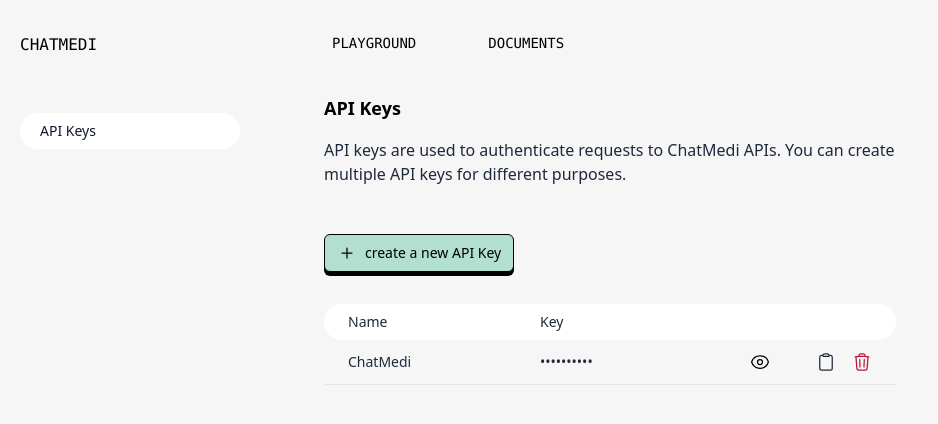
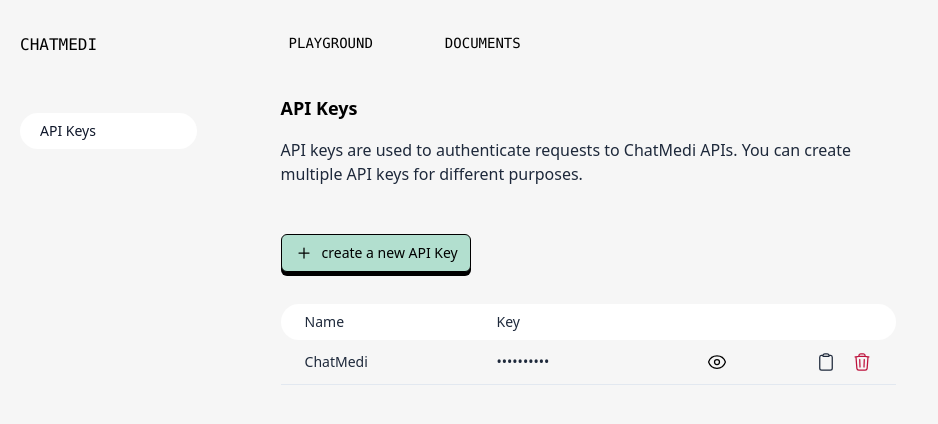
Before and after one commit to mori8/chatmedi, a Next.js app: page /account/api-key in a window 1280 px wide. Shown: the top 424 px of the page, without its empty margins (0-938 px from the left). Built offline with nearby package versions, Linux system fonts and the light colour scheme; no server answers.

Commit message:
update: UI layouts

```diff
--- a/src/app/SideBar.tsx
+++ /dev/null
@@ -1,17 +0,0 @@
-"use client";
-
-import React from "react";
-import { usePathname } from "next/navigation";
-
-import ChatSideBar from "./components/ChatSideBar";
-import AccountSideBar from "./account/AccountSideBar";
-
-type Props = {};
-
-export default function SideBar({}: Props) {
-  const pathname = usePathname();
-  const isAccount = pathname.startsWith("/account");
-  const isLogin = pathname.startsWith("/auth/login");
-
-  return <>{!isLogin && (isAccount ? <AccountSideBar /> : <ChatSideBar />)}</>;
-}
--- a/src/app/account/AccountSideBar.tsx
+++ b/src/app/account/AccountSideBar.tsx
@@ -18,7 +18,7 @@ export default function AccountSideBar({}: Props) {
   }, [pathname]);
 
   return (
-    <div className="w-[260px] p-5 pt-8 flex flex-col gap-14">
+    <div className="w-[260px] p-5 pt-8 flex flex-col gap-14 h-full">
       <Link href="/">
         <div className="">
           <span className="font-mono">CHATMEDI</span>
--- /dev/null
+++ b/src/app/account/layout.tsx
@@ -0,0 +1,19 @@
+import React from "react";
+import AccountSideBar from "./AccountSideBar";
+import Navigation from "../components/Navigation";
+
+type Props = {
+  children: React.ReactNode;
+};
+
+export default function AccountLayout({ children }: Props) {
+  return (
+    <div className="flex flex-row">
+      <AccountSideBar />
+      <div>
+        <Navigation />
+        {children}
+      </div>
+    </div>
+  );
+}
--- a/src/app/layout.tsx
+++ b/src/app/layout.tsx
@@ -1,11 +1,7 @@
 import "./globals.css";
+
 import type { Metadata } from "next";
-import { usePathname } from "next/navigation";
-
-import Navigation from "./components/Navigation";
-import SideBar from "./SideBar";
 import AuthContext from "@/context/AuthContext";
-
 
 export const metadata: Metadata = {
   title: "ChatMedi",
@@ -16,18 +12,13 @@ export default function RootLayout({
   children,
 }: {
   children: React.ReactNode;
-  }) {
-
+}) {
   return (
     <html lang="en">
       <body>
         <AuthContext>
-          <div className="flex flex-row overflow-hidden w-full h-full z-0 relative bg-lightgray">
-            <SideBar />
-            <div className="relative h-screen min-h-screen overflow-y-scroll flex-1 overflow-hidden flex flex-col pb-24">
-              <Navigation />
-              {children}
-            </div>
+          <div className="flex flex-col overflow-hidden w-screen h-screen z-0 relative bg-lightgray">
+            {children}
           </div>
         </AuthContext>
       </body>
```
